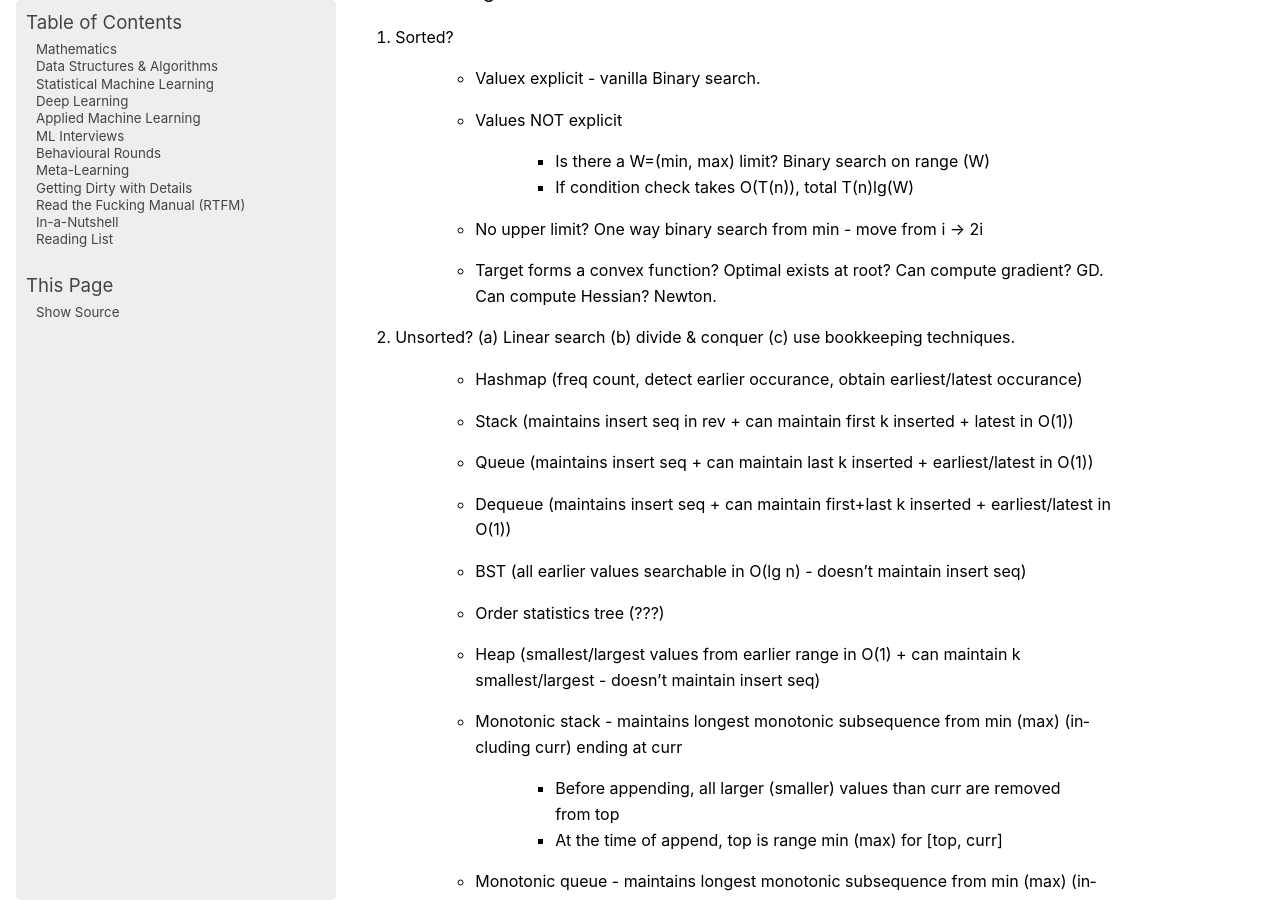
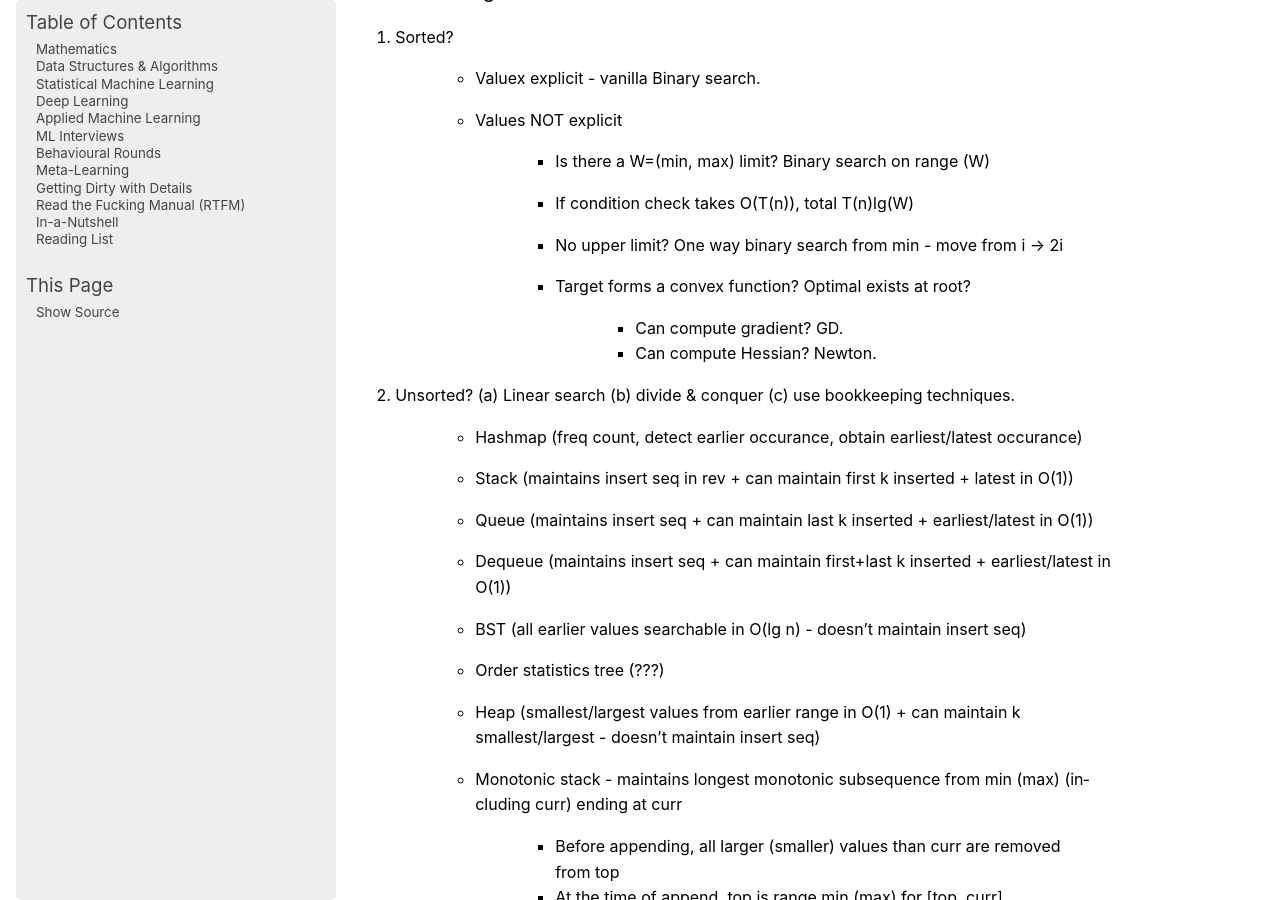
Before and after one commit to uselesstechjunks/leetcode, a Sphinx documentation site: the page built from docs/source/dsa/index.rst, in a window 1280 px wide and 900 px high, scrolled down 1008 px. Built offline with Sphinx 7.4.7, drawn with Linux system fonts in a browser that asks for light colours; pages that are not in the unit, such as notebooks, are missing from menus.

```diff
--- a/docs/source/dsa/index.rst
+++ b/docs/source/dsa/index.rst
@@ -40,8 +40,11 @@ Find something
 
 		- Is there a W=(min, max) limit? Binary search on range (W)
 		- If condition check takes O(T(n)), total T(n)lg(W)
-	- No upper limit? One way binary search from min - move from i -> 2i
-	- Target forms a convex function? Optimal exists at root? Can compute gradient? GD. Can compute Hessian? Newton.
+		- No upper limit? One way binary search from min - move from i -> 2i
+		- Target forms a convex function? Optimal exists at root?
+
+			- Can compute gradient? GD.
+			- Can compute Hessian? Newton.
 #. Unsorted? (a) Linear search (b) divide & conquer (c) use bookkeeping techniques.
 
 	- Hashmap (freq count, detect earlier occurance, obtain earliest/latest occurance)
```
